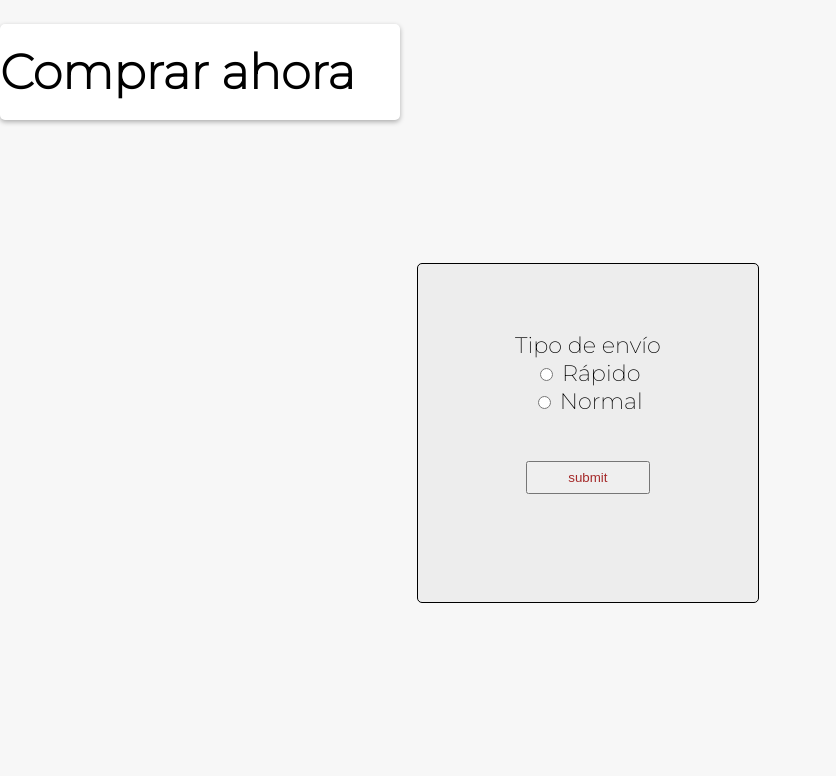
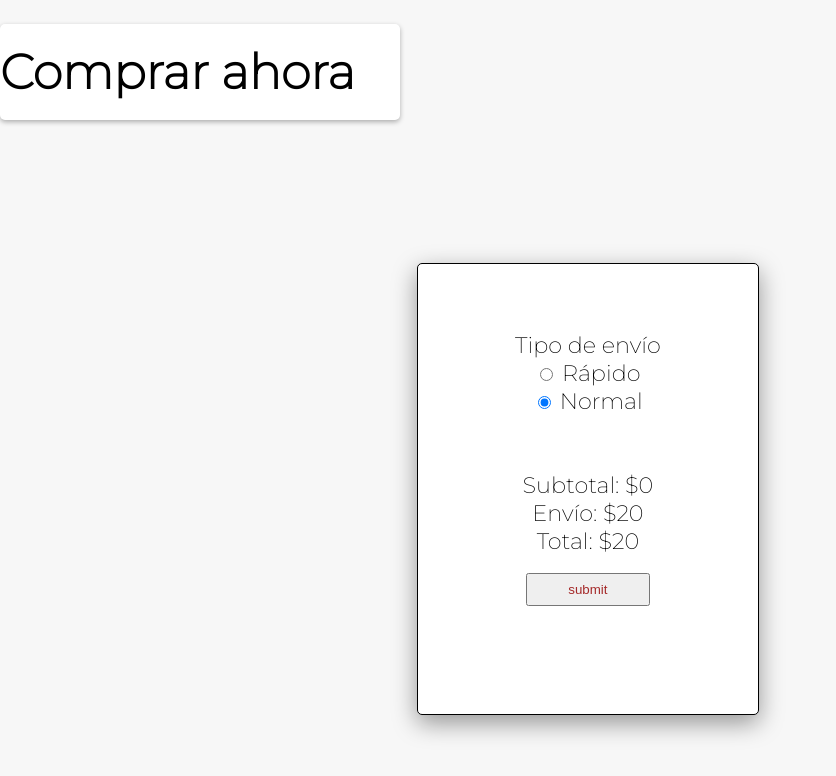
Before and after one commit to JuanGomez-jpg/LibreriaJS, a website: page pages/checkOut.html in a window 1280 px wide. Shown: the whole page, without its empty margins (0-836 px from the left). Drawn offline with Linux system fonts and the light colour scheme.

Commit message:
Version 2 de proceder a comprar libros, ya muestra el costo del envio, ya sea rapido o normal

```diff
--- a/CSS/checkOut.css
+++ b/CSS/checkOut.css
@@ -74,7 +74,7 @@ body {
   .product__center {
     padding: 0 3rem;
     display: grid;
-    grid-template-columns: repeat(auto-fit, minmax(30rem, 1fr));
+    grid-template-columns: repeat(auto-fit, minmax(15rem, 1fr));
     gap: 3rem 1rem;
   }
 
@@ -135,11 +135,12 @@ body {
     grid-area: 1 / col4-start / last-line / 6;
     align-self: auto;
     position: absolute;
-    background-color: #ededed;
+    background-color: white;
     border-radius: 5px;
     border: 1px solid black;
     align-content: center;
     padding: 3em 4em;
+    box-shadow: 0 0.5rem 1.5rem rgba(0, 0, 0, .4);
   }
 
   .form{
--- a/JS/checkOut.js
+++ b/JS/checkOut.js
@@ -1,18 +1,41 @@
 
 window.onload = obtenerLibrosCarrito;
 const bookDOM = document.querySelector('.product__center');
+const subTotalDOM = document.querySelector('.subtotal__books');
+
 
 var libros = [];
+let subtotal = 0.0;
+let precio = 0.0;
+let cantidad = 0;
+let total = 0.0;
+tipo = true;
 
 function VolverInicio () {
     location.href ="http://localhost/node-libreria/";
 }
 
+function setPrecioEnviarN () {
+  console.log("Normal");
+  tipo = true;
+  displaySubTotal();
+}
+
+function setPrecioEnviarR () {
+  console.log("Rapido");
+  tipo = false;
+  displaySubTotal();
+}
+
+
 function displayProducts(obj){
     let results = '';
     let img = '.';
+    total = 0.0;
     obj.forEach(({title,image,id,price, amount}) => {
-    let subtotal = 0.0;
+    subtotal = 0.0;
+    precio = parseFloat(price, 2);
+    cantidad = parseInt(amount);
     subtotal = parseFloat(price, 2) * parseInt(amount);
     img = '.';
     img += image;
@@ -28,15 +51,49 @@ function displayProducts(obj){
                         Cantidad: ${amount}
                         </br>
                         </br>
-                        Subtotal: $${subtotal}
+                        Total: $${subtotal}
                         </div>
                       </div>
                     </div>
                   </div>`;
+      total += parseFloat(price, 2) * parseInt(amount);
     });
 
+    let iva, totalCE;
+    iva = 0.0;
+    totalCE = 0.0;
+    iva = total * .16;
+    total += iva;
+    total = parseFloat(total.toFixed(2));
+
     bookDOM.innerHTML = results;
+
+    displaySubTotal();
   }
+
+  function displaySubTotal(){
+    let tipoE = 0.00;
+    if (tipo) {
+      totalCE = total + 20.00;
+      tipoE = 20.00;
+    } else {
+      totalCE = total + 100.00
+      tipoE = 100.00;
+    }
+    let results = '';
+    results = `<div>
+        <br>
+        Subtotal: $${total}
+        <br>
+        Envío: $${tipoE}
+        <br>
+        Total: $${totalCE}
+
+        </div>`;
+
+    subTotalDOM.innerHTML = results;
+  }
+
 
 function obtenerLibrosCarrito () {
     libros = localStorage.getItem("cart")
--- a/pages/checkOut.html
+++ b/pages/checkOut.html
@@ -17,11 +17,14 @@
         <div class="panel">
             <form class="form">
                 Tipo de envío<br>
-                <input type="radio" id="rapido" value="rapido">
-                <label for="rapido">Rápido</label><br>
-                <input type="radio" id="normal" value="normal">
-                <label for="normal">Normal</label><br><br>
-                <input type="submit" class="submit" value="submit" >
+                <input type="radio" onclick="setPrecioEnviarR();" id="rapido" value="rapido" name="answer">
+                <label for="rapido" onclick="setPrecioEnviarR();">Rápido</label><br>
+                <input type="radio" onclick="setPrecioEnviarN();" id="normal" value="normal" checked name="answer">
+                <label for="normal" onclick="setPrecioEnviarN();">Normal</label><br><br>
+                <div class="subtotal__books">
+
+                </div>
+                <input type="submit" class="submit" value="submit" name="answer">
             </form>
         </div>
     </div>
```
